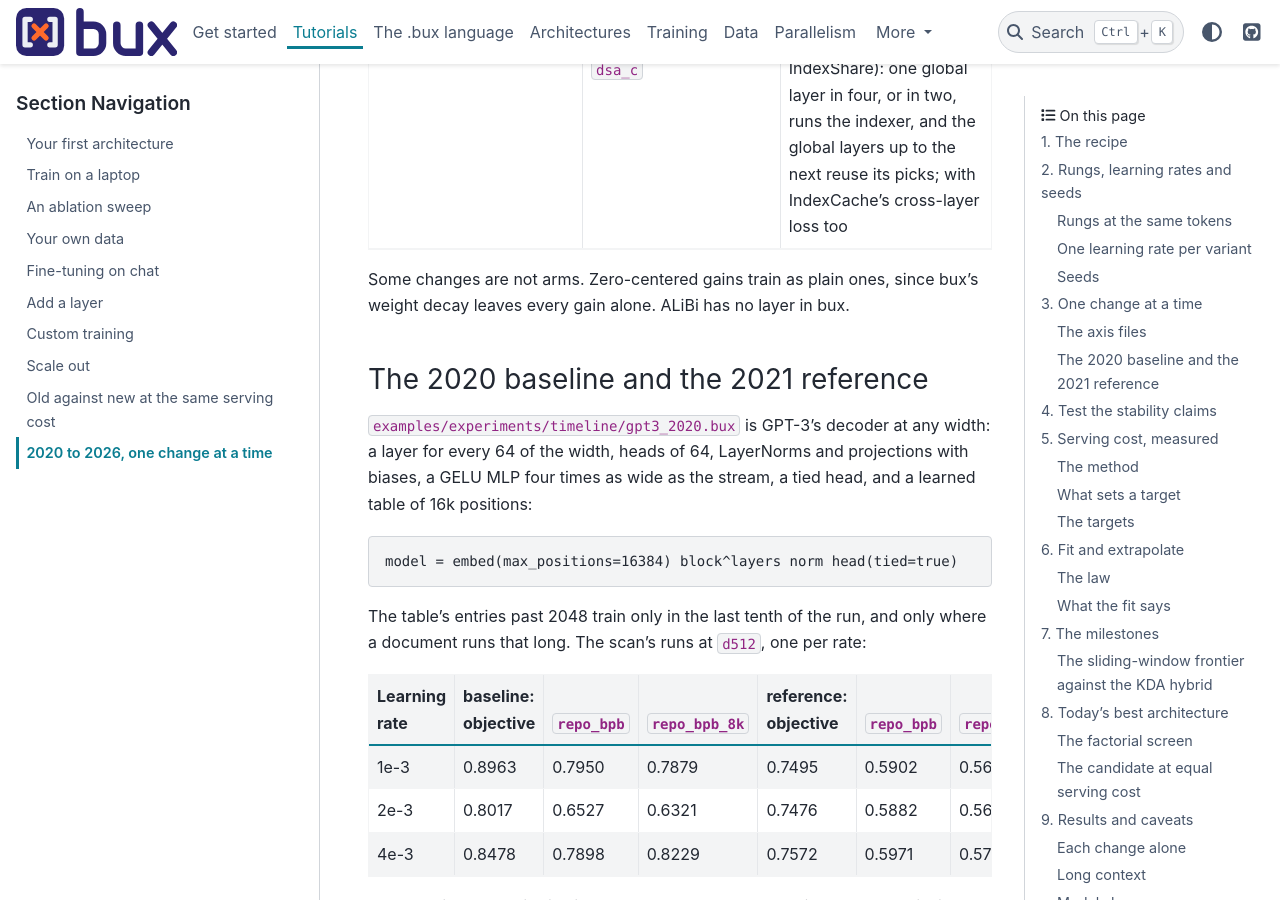
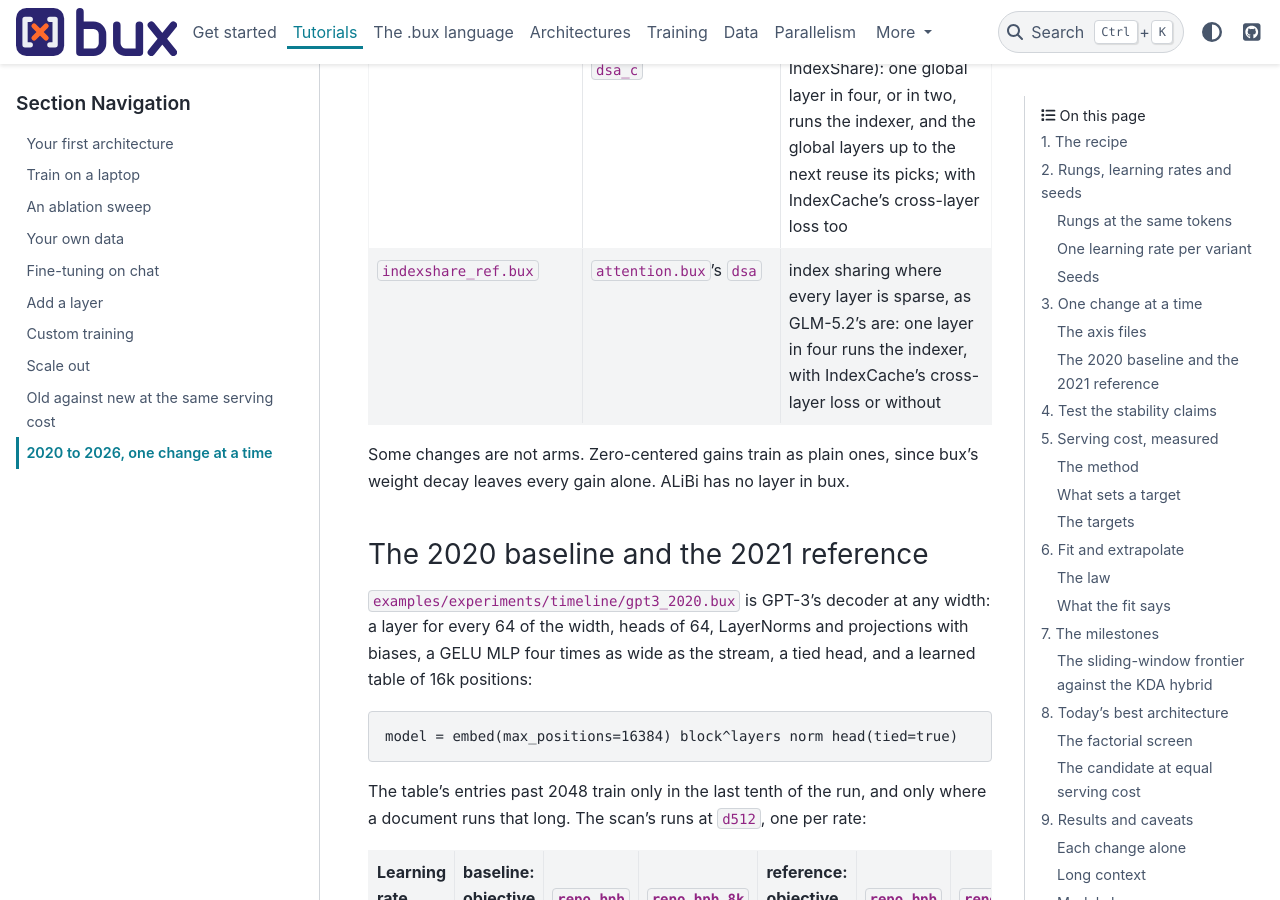
Before and after one commit to pilot7747/bux, a Sphinx documentation site: the page built from docs/tutorials/timeline.md, in a window 1280 px wide and 900 px high, scrolled down 8849 px. Built offline with Sphinx 7.4.7 and the PyData theme 0.15.4, drawn with Linux system fonts in a browser that asks for light colours.

Commit message:
Timeline: indexshare_ref.bux, index sharing where every layer is sparse (GLM-5.2's IndexShare, F S S S) on attention.bux's dsa, with IndexCache's cross-layer loss (ref_is4x) or without (ref_is4); the tutorial's table of files
Co-Authored-By: Claude Opus 5.5 <noreply@anthropic.com>

```diff
--- a/docs/tutorials/timeline.md
+++ b/docs/tutorials/timeline.md
@@ -224,6 +224,7 @@ curriculum = base: yarn_phase | rope: yarn_phase | rope_500k: yarn_phase | ...
 | `sparse_native.bux` | the candidate (step 8) | DSA, QSA and MSA on its global layers, in the shapes vLLM serves on its own kernels (DeepSeek-V3.2's, Qwen3.8's, MiniMax-M3's) |
 | `dense0.bux` | the candidate (step 8) | its first layer's FFN routed like every other's: no dense layer before the experts |
 | `indexshare.bux` | `sparse_native.bux`'s `dsa_c` | index sharing (GLM-5.2's IndexShare): one global layer in four, or in two, runs the indexer, and the global layers up to the next reuse its picks; with IndexCache's cross-layer loss too |
+| `indexshare_ref.bux` | `attention.bux`'s `dsa` | index sharing where every layer is sparse, as GLM-5.2's are: one layer in four runs the indexer, with IndexCache's cross-layer loss or without |
 
 Some changes are not arms. Zero-centered gains train as plain ones, since bux's
 weight decay leaves every gain alone. ALiBi has no layer in bux.
```
Also changed, not shown: 1 other file.
